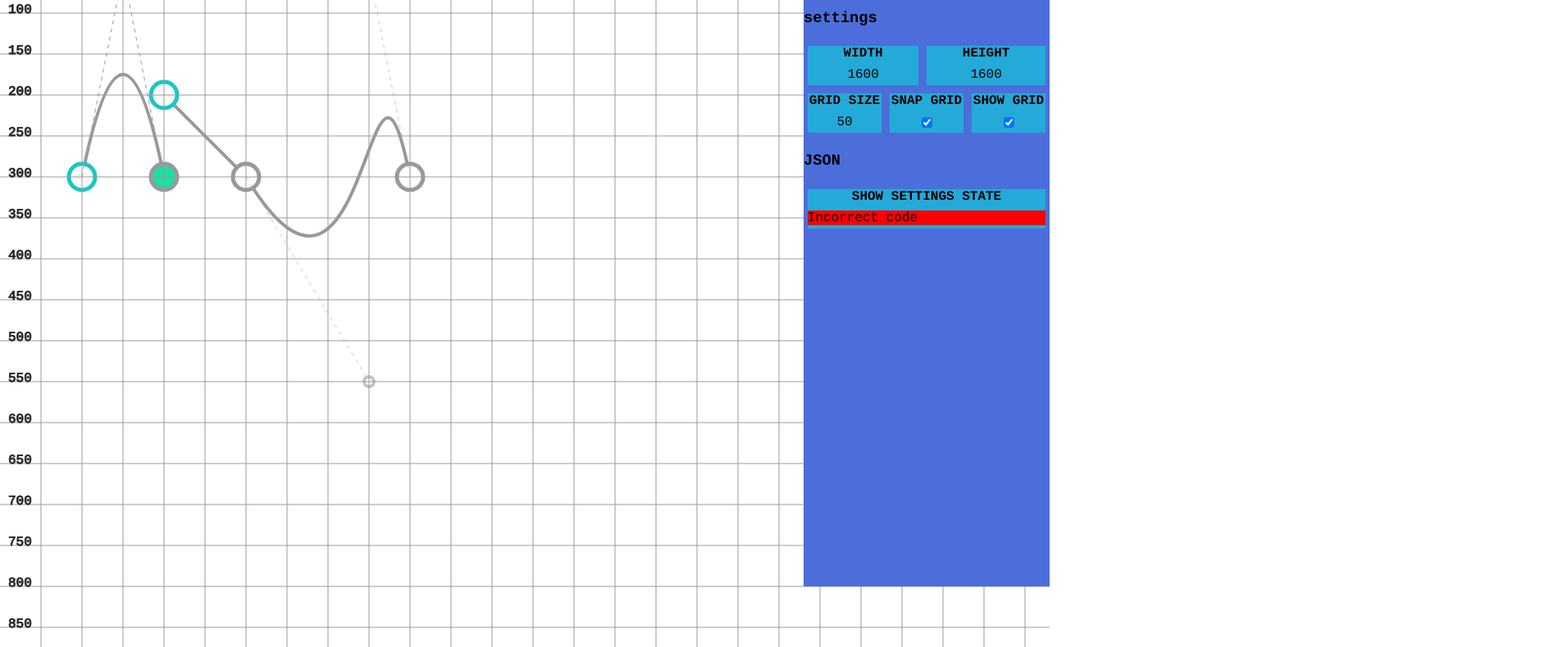
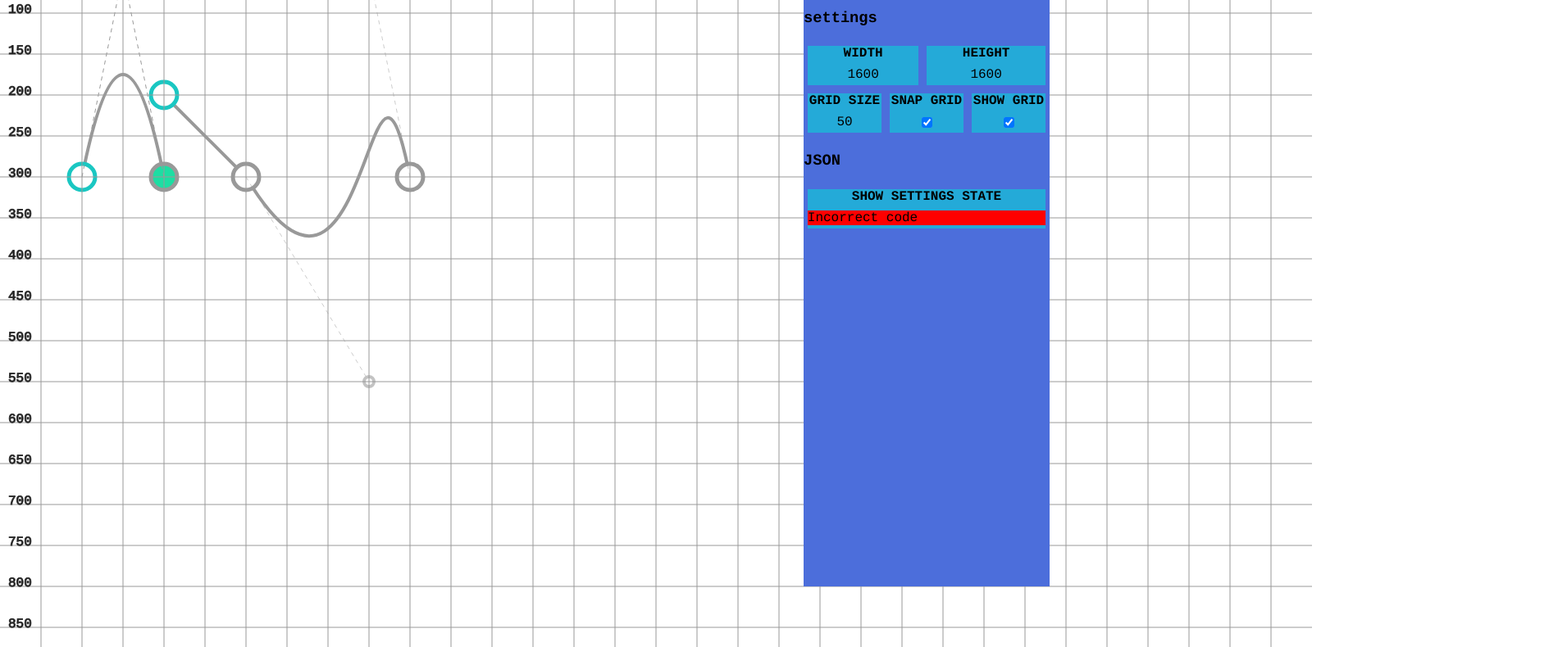
Before and after one commit to Perrishnikov/SVGLines, a plain HTML site: page editor.html in a window 1280 px wide. Shown: the part 84-874 px from the top of the page at 82% size, 1900 px wide, since content can reach past the window. Drawn offline with Linux system fonts and the light colour scheme.

Commit message:
sized Main to dynamic 1600

```diff
--- a/modules/Editor.Main.css
+++ b/modules/Editor.Main.css
@@ -1,8 +1,9 @@
 
 .main_wrap {
     overflow: scroll;
-    /* position: absolute; */
-    /* min-width: 1600px; */
+    /* position: fixed; */
+    /* min-width: 1900px; */
+    /*Overwritten in */
     /* min-height: 1200px; */
 }
 .grid {
--- a/modules/Editor.Main.js
+++ b/modules/Editor.Main.js
@@ -18,11 +18,10 @@ export default class Main {
     this.setState = editor.setState;
     this.getState = editor.getState;
     this.handleMouseMove = editor.handleMouseMove;
-    // this.bestCopyEver = editor.bestCopyEver;
     this.getMouseCoords = editor.getMouseCoords;
-    // this.generatePath = editor.generatePath;
 
-    target.addEventListener('mouseup', (e) => {
+
+    this.id.addEventListener('mouseup', (e) => {
       let state = this.getState();
 
       if (state.draggedPoint || state.draggedQuadratic || state.draggedCubic) {
@@ -30,9 +29,9 @@ export default class Main {
       }
     }, false);
 
-    target.addEventListener('mousemove', this.handleMouseMove, false);
+    this.id.addEventListener('mousemove', this.handleMouseMove, false);
 
-    target.addEventListener('mousedown', (e) => {
+    this.id.addEventListener('mousedown', (e) => {
       e.preventDefault();
       e.stopPropagation();
 
@@ -299,6 +298,10 @@ export default class Main {
     const grid = Grid(props.state);
     const lines = props.state.lines;
 
+    /* SIDE EFFECT - set the width and height of Main based off of line.json*/
+    this.id.style.minHeight = `${props.state.h}px`;
+    this.id.style.minWidth = `${props.state.w +300}px`;
+
     return `
         <svg class="ad-SVG" width="${w}" height="${h}">
           ${lines.map((line, index) => {
--- a/modules/Editor.css
+++ b/modules/Editor.css
@@ -33,5 +33,5 @@ body {
   background-color: aliceblue
 }
 .app_wrap {
-
+position: relative;
 }
--- a/modules/Editor.js
+++ b/modules/Editor.js
@@ -190,7 +190,7 @@ export default class Editor {
     const rect = this.main.id;
     const top = rect.getBoundingClientRect().top;
 
-    let x = e.clientX + rect.scrollLeft;
+    let x = e.pageX;
     let y = e.clientY - top;
 
     if (grid.snap) {
@@ -216,8 +216,8 @@ export default class Editor {
     // const { grid } = this.getState();
     // const rect = this.main.id;
     // const top = rect.getBoundingClientRect().top;
-
-    // const x = e.clientX + rect.scrollLeft;
+    // // const x = e.clientX + rect.scrollLeft;
+    // const x = e.pageX;
     // const y = e.clientY - top;
     // const rx = grid.size * Math.round(x / grid.size);
     // const ry = grid.size * Math.round(y / grid.size);
@@ -232,13 +232,13 @@ export default class Editor {
 
     if (!ctrl && !shift) {
       if (draggedPoint) {
-        console.log(`setPoint`);
+        // console.log(`setPoint`);
         this.setPointCoords(this.getMouseCoords(e));
       } else if (draggedQuadratic) {
-        console.log(`setQuad`);
+        // console.log(`setQuad`);
         this.setQuadraticCoords(this.getMouseCoords(e));
       } else if (draggedCubic !== false) {
-        console.log(`setCubic`);
+        // console.log(`setCubic`);
         this.setCubicCoords(this.getMouseCoords(e), draggedCubic);
       }
     }
```
